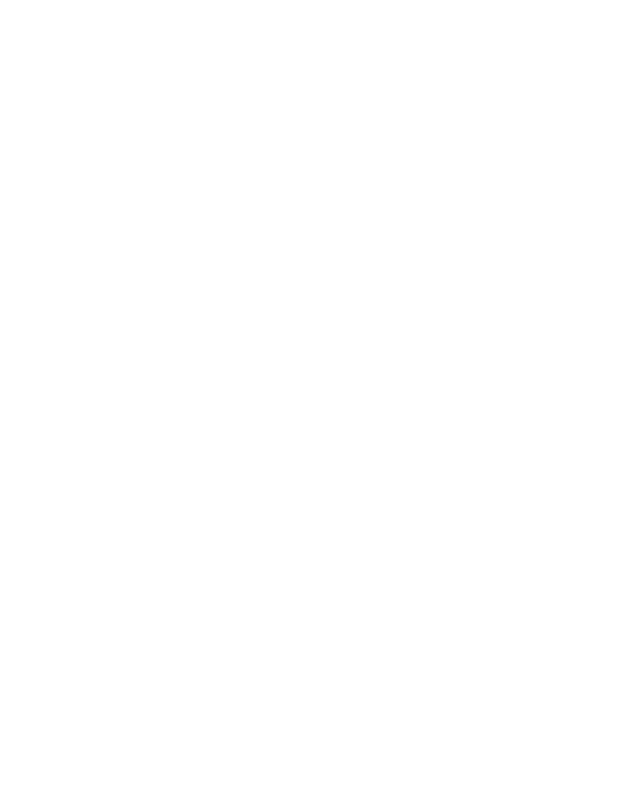
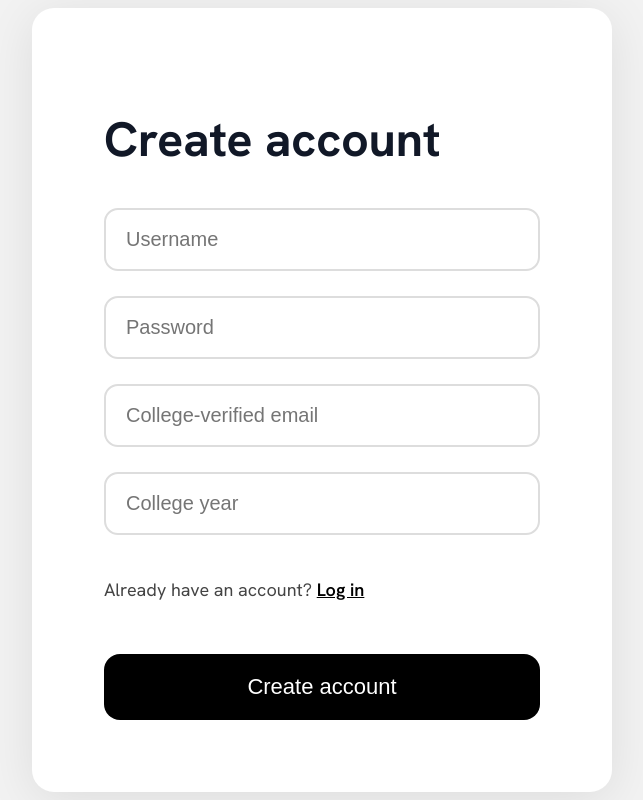
Before and after one commit to anusrinagarajan/ClubHub, a React (Vite) app: page /signup in a window 1280 px wide. Before the commit this address had no page. Shown: the whole page, without its empty margins (318-961 px from the left). Built offline with nearby package versions, Linux system fonts and the light colour scheme.

Commit message:
New authentication pages (signup + signin)

```diff
--- a/src/App.jsx
+++ b/src/App.jsx
@@ -1,19 +1,46 @@
-import { BrowserRouter, Routes, Route } from 'react-router-dom';
+console.log("APP LOADED FROM:", import.meta.url);
 
-import { Layout } from "./Layout.jsx"
-import { Clubs } from "./Clubs.jsx"
-import { Events } from "./Events.jsx" //ignore error, functionally fine
+import { BrowserRouter, Routes, Route, Navigate } from 'react-router-dom';
+
+import { Layout } from "./Layout.jsx";
+import { Clubs } from "./Clubs.jsx";
+import { Events } from "./Events.jsx";
+
+import Login from "./pages/Login.jsx";
+import Signup from "./pages/SignUp.jsx";
+
+function ProtectedRoute({ children }) {
+  const username = localStorage.getItem("username");
+  if (!username) return <Navigate to="/login" replace />;
+  return children;
+}
 
 function App() {
-
   return (
     <BrowserRouter>
-      {/* Routes */}
       <Routes>
-        <Route path="/" element={<Layout />}>
-          <Route path="events" element={<Events />}/>
-          <Route path="clubs" element={<Clubs />}/>
+
+        {/* Redirect homepage → login */}
+        <Route path="/" element={<Navigate to="/login" replace />} />
+
+        {/* Auth pages */}
+        <Route path="/login" element={<Login />} />
+        <Route path="/signup" element={<Signup />} />
+
+        {/* Protected area */}
+        <Route
+          path="/app"
+          element={
+            <ProtectedRoute>
+              <Layout />
+            </ProtectedRoute>
+          }
+        >
+          <Route index element={<Clubs />} />
+          <Route path="events" element={<Events />} />
+          <Route path="clubs" element={<Clubs />} />
         </Route>
+
       </Routes>
     </BrowserRouter>
   );
--- /dev/null
+++ b/src/pages/Login.jsx
@@ -0,0 +1,55 @@
+import { useState } from "react";
+import { Link, useNavigate } from "react-router-dom";
+import "./auth.css";
+
+function Login() {
+  const [username, setUsername] = useState("");
+  const [password, setPassword] = useState("");
+
+  const navigate = useNavigate();
+
+  const handleSubmit = (e) => {
+    e.preventDefault();
+
+    // Save username for the rest of the app
+    localStorage.setItem("username", username);
+
+    // Go to the main app/dashboard
+    navigate("/app");
+  };
+
+  return (
+    <div className="auth-container">
+      <div className="auth-card large">
+        <h1 className="auth-title">Log in to your account</h1>
+
+        <form onSubmit={handleSubmit} className="auth-form">
+          <input
+            type="text"
+            placeholder="Username"
+            value={username}
+            onChange={(e) => setUsername(e.target.value)}
+            className="auth-input"
+          />
+
+          <input
+            type="password"
+            placeholder="Password"
+            value={password}
+            onChange={(e) => setPassword(e.target.value)}
+            className="auth-input"
+          />
+
+          <p className="auth-text">
+            Don’t have an account?{" "}
+            <Link to="/signup" className="auth-link">Create account</Link>
+          </p>
+
+          <button type="submit" className="auth-button">Log in</button>
+        </form>
+      </div>
+    </div>
+  );
+}
+
+export default Login;
--- /dev/null
+++ b/src/pages/SignUp.jsx
@@ -0,0 +1,67 @@
+import { useState } from "react";
+import { Link } from "react-router-dom";
+import "./auth.css";
+
+function Signup() {
+  const [username, setUsername] = useState("");
+  const [password, setPassword] = useState("");
+  const [email, setEmail] = useState("");
+  const [year, setYear] = useState("");
+
+  const handleSubmit = (e) => {
+    e.preventDefault();
+    console.log("Signup:", { username, password, email, year });
+  };
+
+  return (
+    <div className="auth-container">
+      <div className="auth-card large">
+        <h1 className="auth-title">Create account</h1>
+
+        <form onSubmit={handleSubmit} className="auth-form">
+
+          <input
+            type="text"
+            placeholder="Username"
+            value={username}
+            onChange={(e) => setUsername(e.target.value)}
+            className="auth-input"
+          />
+
+          <input
+            type="password"
+            placeholder="Password"
+            value={password}
+            onChange={(e) => setPassword(e.target.value)}
+            className="auth-input"
+          />
+
+          <input
+            type="email"
+            placeholder="College-verified email"
+            value={email}
+            onChange={(e) => setEmail(e.target.value)}
+            className="auth-input"
+          />
+
+          <input
+            type="text"
+            placeholder="College year"
+            value={year}
+            onChange={(e) => setYear(e.target.value)}
+            className="auth-input"
+          />
+
+          <p className="auth-text">
+            Already have an account?{" "}
+            <Link to="/login" className="auth-link">Log in</Link>
+          </p>
+
+          <button type="submit" className="auth-button">Create account</button>
+        </form>
+      </div>
+    </div>
+  );
+}
+
+export default Signup;
--- /dev/null
+++ b/src/pages/auth.css
@@ -0,0 +1,81 @@
+/* Center the login card */
+.auth-container {
+  display: flex;
+  justify-content: center;
+  align-items: center;
+  min-height: 100vh;
+  background: #f2f2f2;
+}
+
+/* Card size */
+.auth-card {
+  background: white;
+  padding: 60px;
+  width: 520px;          /* wider card */
+  border-radius: 22px;   /* rounder */
+  box-shadow: 0 8px 50px rgba(0,0,0,0.09);
+}
+
+.auth-card.large {
+  width: 580px;          /* <--- larger size */
+  padding: 72px;         /* <--- more space */
+}
+
+/* Title */
+.auth-title {
+  font-size: 48px;       /* <--- MUCH bigger */
+  font-weight: 700;
+  margin-bottom: 40px;
+  line-height: 1.15;
+}
+
+/* Form layout */
+.auth-form {
+  display: flex;
+  flex-direction: column;
+  gap: 25px;             /* <--- more spacing */
+}
+
+/* Inputs */
+.auth-input {
+  width: 100%;
+  padding: 18px 20px;    /* <--- larger input box */
+  border-radius: 14px;   /* rounder */
+  border: 2px solid #ddd;
+  font-size: 20px;       /* <--- bigger text */
+  outline: none;
+}
+
+.auth-input:focus {
+  border-color: black;
+}
+
+/* Text before button */
+.auth-text {
+  font-size: 18px;
+  color: #444;
+}
+
+.auth-link {
+  color: black;
+  font-weight: 600;
+  text-decoration: underline;
+}
+
+/* Button */
+.auth-button {
+  margin-top: 10px;
+  width: 100%;
+  padding: 20px;         /* <--- BIGGER button */
+  background: black;
+  color: white;
+  border: none;
+  border-radius: 16px;   /* rounder */
+  font-size: 22px;       /* <--- bigger text */
+  cursor: pointer;
+  transition: opacity 0.2s;
+}
+
+.auth-button:hover {
+  opacity: 0.85;
+}
```
